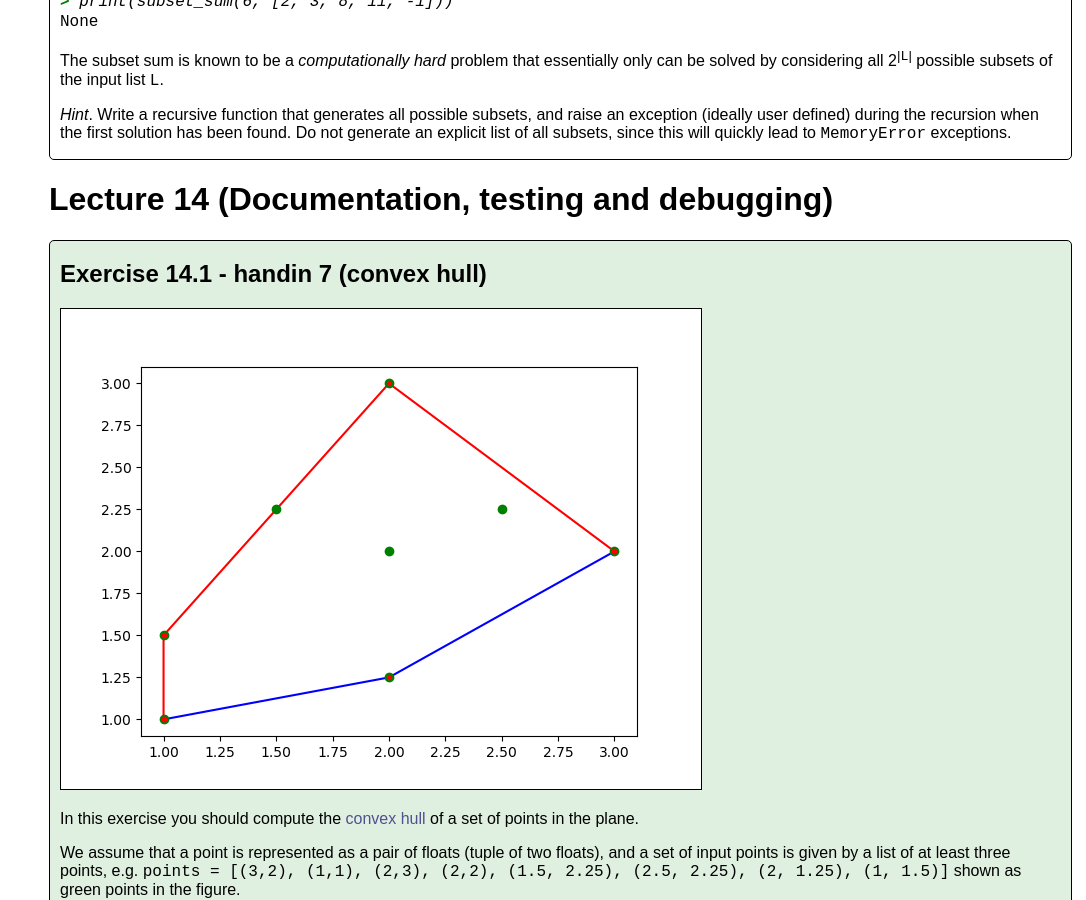
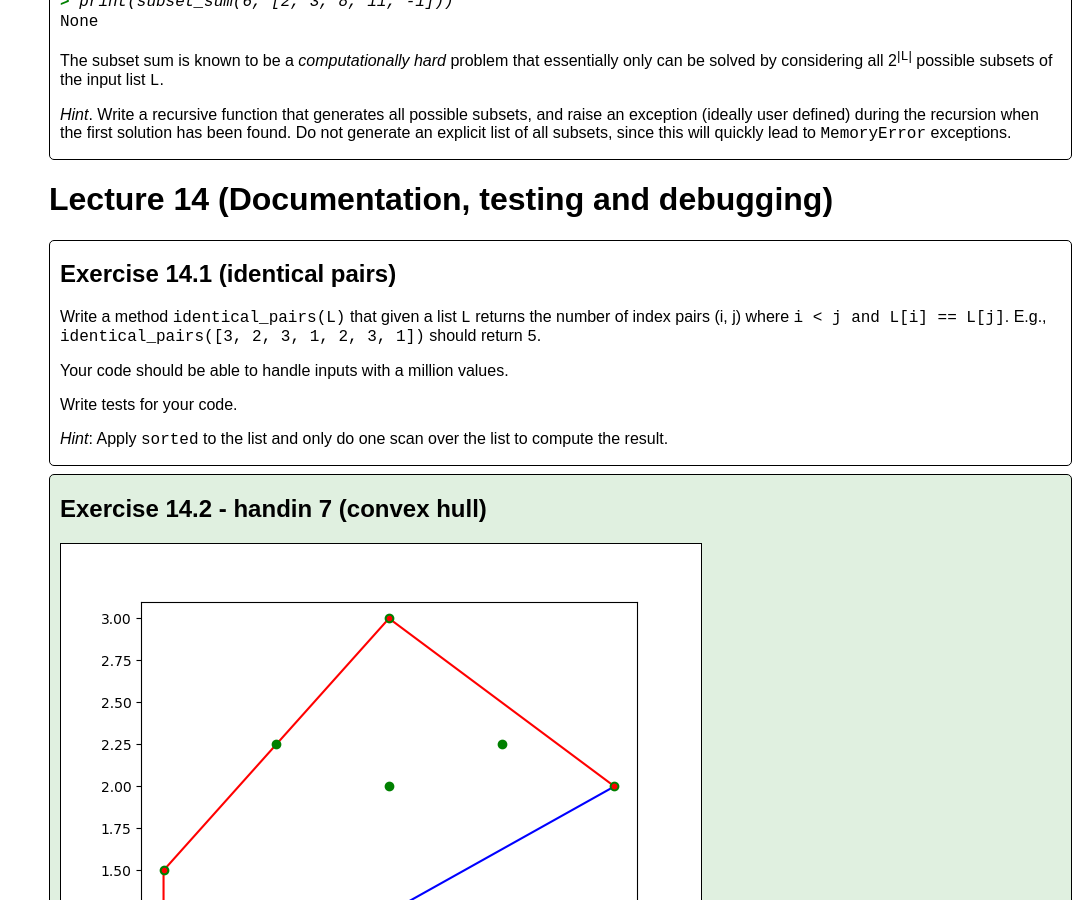
Before and after one commit to gsbrodal/gsbrodal.github.io, a Jekyll site: the page built from ipsa/exercises.html, in a window 1280 px wide and 900 px high, scrolled down 26822 px. Shown: the whole window, without its empty margins (194-1280 px from the left). Built offline with Jekyll 4.4.1, drawn with Linux system fonts in a browser that asks for light colours.

Commit message:
testing exercise 14.1 + slide

```diff
--- a/ipsa/exercises.html
+++ b/ipsa/exercises.html
@@ -1194,9 +1194,16 @@ during the recursion when the first solution has been found. Do not generate an
 </div>
 <a name="lecture14"></a>
 <h1>Lecture 14 (Documentation, testing and debugging)</h1>
+<div class="exercise">
+<h2>Exercise 14.1 (identical pairs)</h2>
+<p>Write a method <code>identical_pairs(L)</code> that given a list <code>L</code> returns the number of index pairs (i, j) where <code>i &lt; j and L[i] == L[j]</code>. E.g., <code>identical_pairs([3, 2, 3, 1, 2, 3, 1])</code> should return <code>5</code>.</p>
+<p>Your code should be able to handle inputs with a million values.</p>
+<p>Write tests for your code.</p>
+<p><em>Hint</em>: Apply <code>sorted</code> to the list and only do one scan over the list to compute the result.</p>
+</div>
 <a name="handin7"></a>
 <div class="handin">
-<h2>Exercise 14.1 - handin 7 (convex hull)</h2>
+<h2>Exercise 14.2 - handin 7 (convex hull)</h2>
 <p><img alt="Convex hull" src="images/convex_hull.png" /></p>
 <p>In this exercise you should compute the <a target="_blank" href="https://en.wikipedia.org/wiki/Convex_hull">convex hull</a> of a set of points in the plane.</p>
 <p>We assume that a point is represented as a pair of floats (tuple of two floats), and a set of input points is given by a list of at least three points, e.g. <code>points = [(3,2), (1,1), (2,3), (2,2), (1.5, 2.25), (2.5, 2.25), (2, 1.25), (1, 1.5)]</code> shown as green points in the figure.</p>
```
Also changed, not shown: 3 other files.
